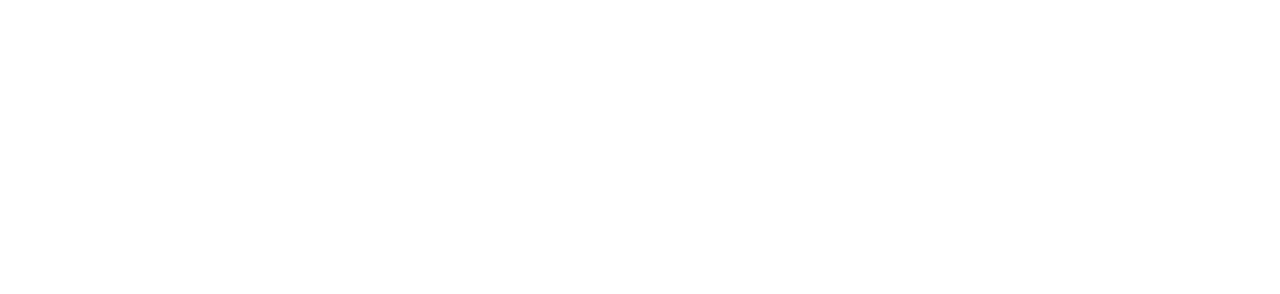
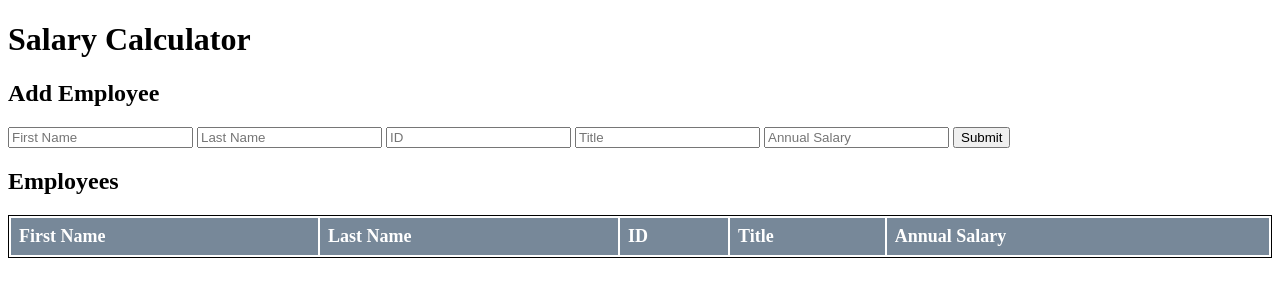
Before and after one commit to freder48/https-github.com-PrimeAcademy-jquery-salary-calculator, a plain HTML site: page index.html in a window 1280 px wide. Drawn offline with Linux system fonts and the light colour scheme.

Commit message:
Added Input Boxes & Button

```diff
--- a/client.js
+++ b/client.js
@@ -1,7 +1,27 @@
+let employee = [];
 console.log('Hello');
 
 $(document).ready(readyNow);
 
 function readyNow(){
     console.log('Hello from JQ');
+    $('#submit').on('click', addEmployee);
+
 }
+
+function addEmployee (event){
+console.log('Adding Employee');
+event.preventDefault();
+
+let firstName = $('.firstInput').val();
+console.log(firstName);
+let lastName = $('.lastInput').val();
+console.log(lastName);
+let idInput = $('.idInput').val();
+console.log(idInput);
+let titleInput = $('.titleInput').val();
+console.log(titleInput);
+let salaryInput = $('.salaryInput').val();
+console.log(salaryInput);
+
+}
--- a/index.html
+++ b/index.html
@@ -15,8 +15,34 @@
         <script src="client.js"></script>
     </head>
     <body>
+      <header>
+          <h1>Salary Calculator</h1>
+      </header>
+      <main>
+          <section>
+              <h2>Add Employee</h2>
+              <form>
+                  <input class="firstInput" placeholder="First Name" type="text">
+                  <input class="lastInput"placeholder="Last Name" type="text">
+                  <input class="idInput"placeholder="ID" type="number">
+                  <input class="titleInput"placeholder="Title" type="text">
+                  <input class="salaryInput"placeholder="Annual Salary" type="number">
+                  <button id="submit">Submit</button>
+              </form>
+
+                <h2>Employees</h2>
+              <table>
+                <tr>
+                   <th>First Name</th>
+                   <th>Last Name</th>
+                   <th>ID</th>
+                   <th>Title</th>
+                   <th>Annual Salary</th>
+                </tr>
+
+              </table>
 
 
-
+      </main>
     </body>
 </html>
--- a/style.css
+++ b/style.css
@@ -0,0 +1,19 @@
+table {
+    width: 100%;
+    border: 1px solid black;
+  }
+
+th, td {
+    text-align: left;
+    padding: 8px;
+  }
+
+tr:nth-child(even){
+    background-color: #f2f2f2;
+  }
+
+th {
+    background-color: lightslategrey;
+    color: white;
+    font-size: 18px;
+  }
```
